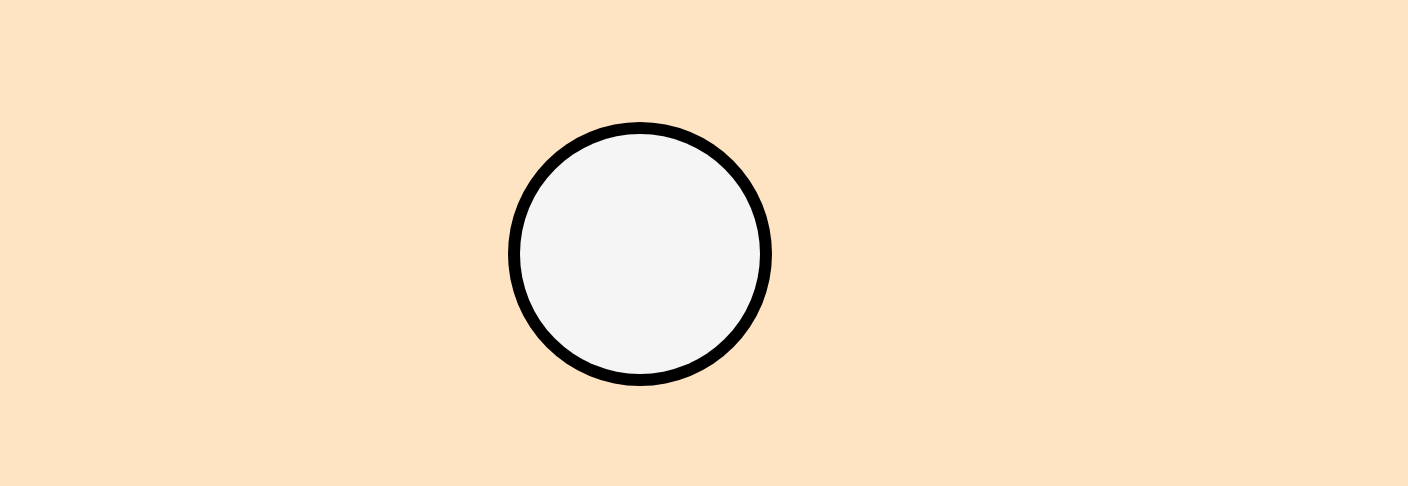
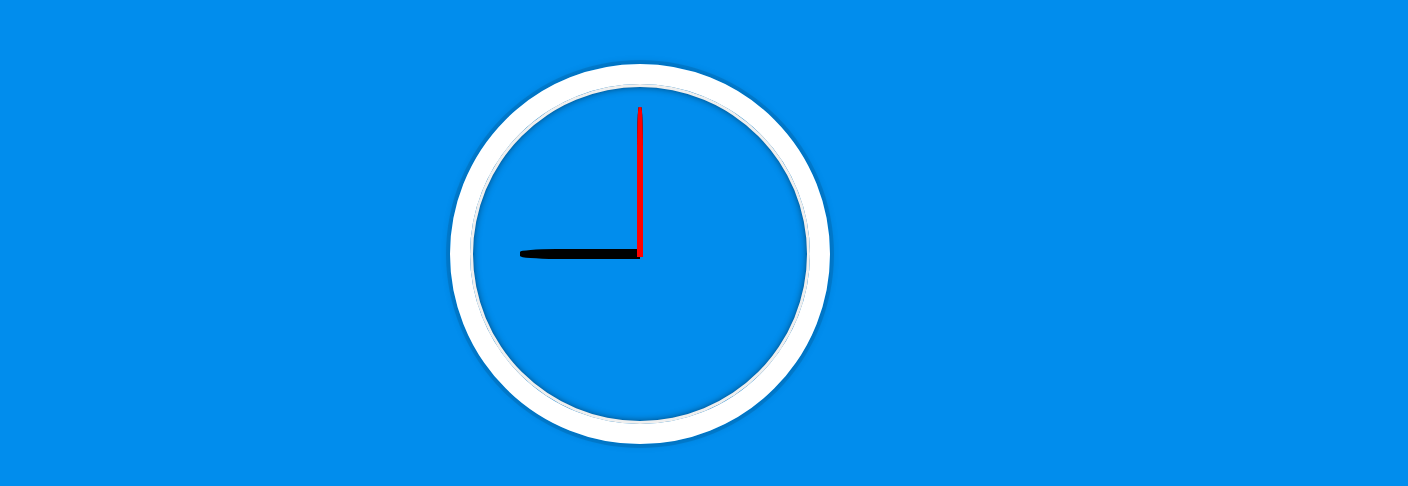
Before and after one commit to MrunankB/css-clock, a plain HTML site: page index.html in a window 1280 px wide. Shown: the part 146-632 px from the top of the page, 1408 px wide, since content can reach past the window. Drawn offline with Linux system fonts and the light colour scheme.

Commit message:
Update style.css

```diff
--- a/style.css
+++ b/style.css
@@ -1,99 +1,64 @@
-* {
-  padding: 0;
-  margin: 0;
-  box-sizing: 0;
-  outline: 0;
-  font-family: sans-serif;
+    html {
+      /* background: #018DED url(https://unsplash.it/1500/1000?image=881&blur=5);*/
+      background-color: #018DED;
+      background-size: cover;
+      font-family: 'helvetica neue';
+      text-align: center;
+      font-size: 10px;
     }
 
     body {
-  display: grid;
-  place-items: center;
-  height: 100vh;
-  background: bisque;
-  transform: scale(1.2);
-}
-
-.dot {
-  width: 20px;
-  height: 20px;
-  background: black;
-  position: relative;
-  top: calc(50% - 10px);
-  left: calc(50% - 10px);
-  z-index: 999;
-  border-radius: 20px;
+      margin: 0;
+      font-size: 2rem;
+      display: flex;
+      flex: 1;
+      min-height: 100vh;
+      align-items: center;
     }
 
     .clock {
-  height: 200px;
-  width: 200px;
-  box-shadow: 0 0 0 10px black;
-  border-radius: 200px;
+      width: 30rem;
+      height: 30rem;
+      border: 20px solid white;
+      border-radius: 50%;
+      margin: 50px auto;
       position: relative;
-  background: whitesmoke;
-  /* overflow: hidden; */
+      padding: 2rem;
+      box-shadow:
+        0 0 0 4px rgba(0,0,0,0.1),
+        inset 0 0 0 3px #EFEFEF,
+        inset 0 0 10px black,
+        0 0 10px rgba(0,0,0,0.2);
     }
 
-.hand-sec {
-  height: 200px;
-  width: 200px;
-  position: absolute;
-  top: 0;
-  left: 0;
-  animation: rotating 60s linear infinite;
-}
-.hand-min {
-  height: 200px;
-  width: 200px;
-  position: absolute;
-  top: 0;
-  left: 0;
-  animation: rotating 360s linear infinite;
-}
-.hand-hr {
-  height: 200px;
-  width: 200px;
-  position: absolute;
-  top: 0;
-  left: 0;
-  animation: rotating 3600s linear infinite;
+    .clock-face {
+      position: relative;
+      width: 100%;
+      height: 100%;
+      /* transform: translateY(-3px); */ /* account for the height of the clock hands */
     }
 
-.sec {
-  height: 4px;
-  width: 110px;
+    .hand {
+      width: 50%;
+      height: 6px;
+      background: black;
       position: absolute;
-  top: calc(50% - 2px);
-  left: 40%;
-  background: coral;
-  border-radius: 10px;
-}
-.min {
-  height: 10px;
-  width: 100px;
-  position: absolute;
-  top: calc(50% - 5px);
-  left: 40%;
-  background: rgb(80, 121, 255);
-  border-radius: 10px;
-}
-.hr {
-  height: 10px;
-  width: 86px;
-  position: absolute;
-  top: calc(50% - 5px);
-  left: 40%;
-  background: rgb(154, 199, 6);
-  border-radius: 10px;
+      top: 50%;
+      transform-origin: 100% 50%;
+      transform: rotate(90deg);
+      transition: all 0.05s linear;
+      border-radius: 30% 0 0 30%;
     }
 
-/* animation: rotating 60s linear infinite; */
-@keyframes rotating {
-  from {
-    transform: rotate(0deg);
+    .hour-hand {
+      height: 10px;
+      margin-top: -5px;
+      transform-origin: 100% 50%;
+      transition: all 1s linear;
+      transform: scaleX(0.8);
     }
-  to {
-    transform: rotate(360deg);
+
+    .second-hand {
+      background-color: red;
+      transition: all 0.05s cubic-bezier(0.25, 0.1, 0.84, 2.82); /* tick */
     }
-}
```
Lines whose indentation alone changed are shown as unchanged.
